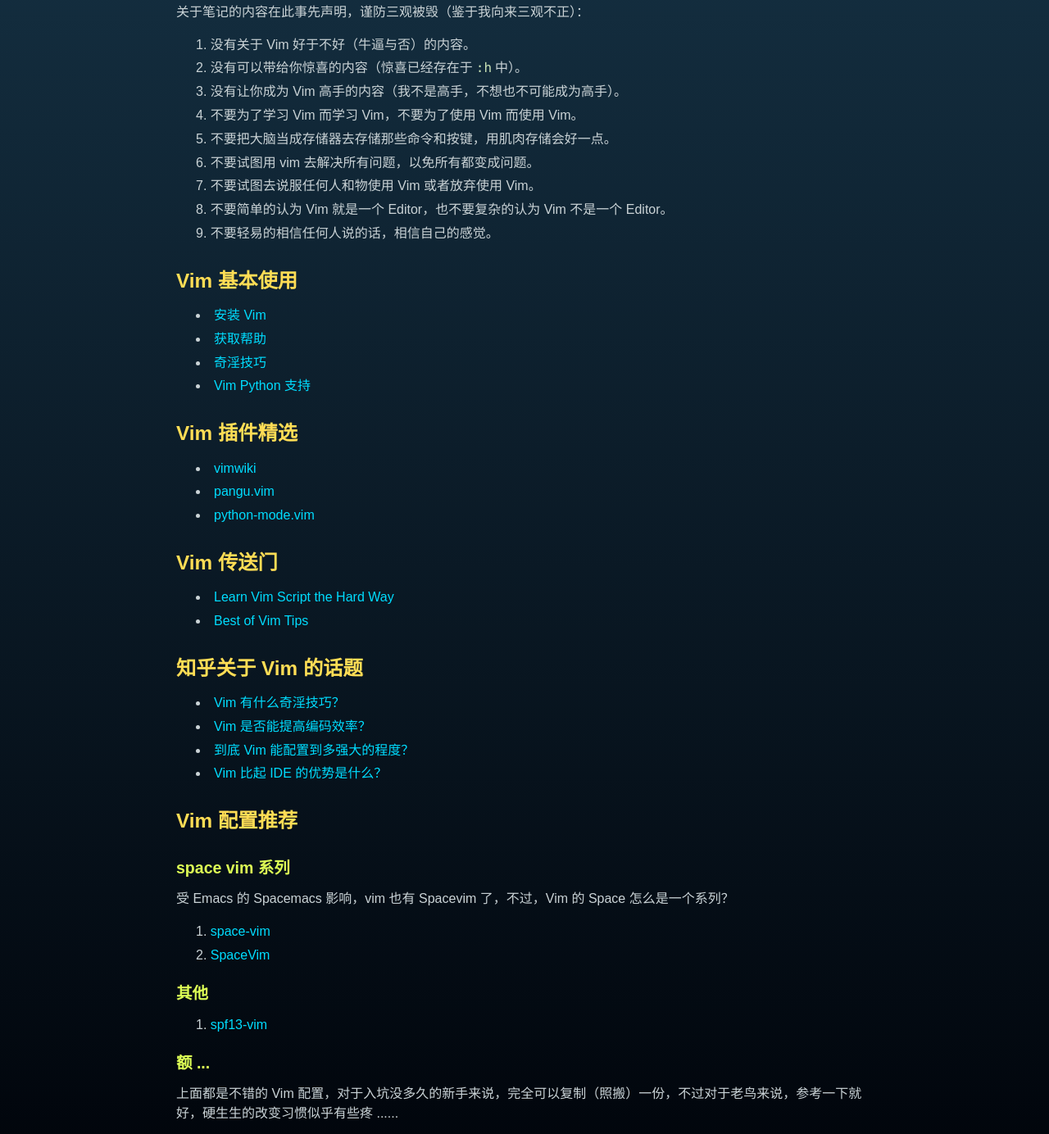
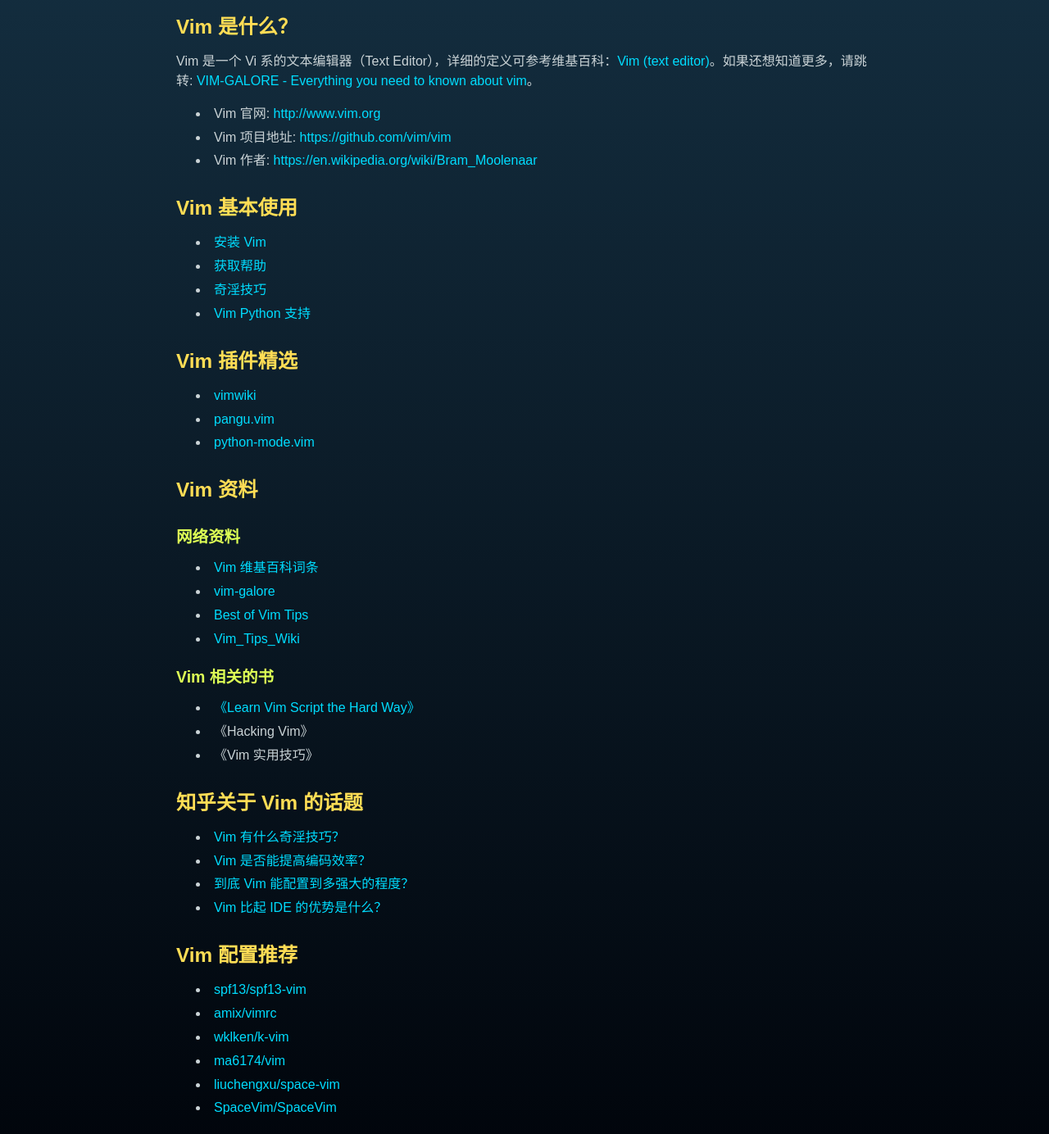
Before and after one commit to zcodes/vim-notes, a website: page docs/index.html in a window 1280 px wide. Shown: the part 336-1720 px from the top of the page at 82% size. Drawn offline with Linux system fonts and the light colour scheme.

Commit message:
更新文档

```diff
--- a/docs/index.html
+++ b/docs/index.html
@@ -28,39 +28,23 @@
 笔记页面的样式参考 <a href="https:&#47;&#47;xstarcd.github.io&#47;wiki&#47;index.html">Xstar's Wiki</a>，做了简单的调整，在此谢过 Xstar。
 </p>
 
+<div id="vim wiki-Vim 是什么？"><h2 id="Vim 是什么？">Vim 是什么？</h2></div>
+
 <p>
-关于笔记的内容在此事先声明，谨防三观被毁（鉴于我向来三观不正）：
+Vim 是一个 Vi 系的文本编辑器（Text Editor），详细的定义可参考维基百科：<a href="https:&#47;&#47;en.wikipedia.org&#47;wiki&#47;Vim_(text_editor)">Vim (text editor)</a>。如果还想知道更多，请跳转: <a href="https:&#47;&#47;github.com&#47;mhinz&#47;vim-galore">VIM-GALORE - Everything you need to known about vim</a>。
 </p>
 
-<ol>
+<ul>
 <li>
-没有关于 Vim 好于不好（牛逼与否）的内容。
+Vim 官网: <a href="http:&#47;&#47;www.vim.org">http://www.vim.org</a>
 
 <li>
-没有可以带给你惊喜的内容（惊喜已经存在于<code>:h</code>中）。
+Vim 项目地址: <a href="https:&#47;&#47;github.com&#47;vim&#47;vim">https://github.com/vim/vim</a>
 
 <li>
-没有让你成为 Vim 高手的内容（我不是高手，不想也不可能成为高手）。
+Vim 作者: <a href="https:&#47;&#47;en.wikipedia.org&#47;wiki&#47;Bram_Moolenaar">https://en.wikipedia.org/wiki/Bram_Moolenaar</a>
 
-<li>
-不要为了学习 Vim 而学习 Vim，不要为了使用 Vim 而使用 Vim。
-
-<li>
-不要把大脑当成存储器去存储那些命令和按键，用肌肉存储会好一点。
-
-<li>
-不要试图用 vim 去解决所有问题，以免所有都变成问题。
-
-<li>
-不要试图去说服任何人和物使用 Vim 或者放弃使用 Vim。
-
-<li>
-不要简单的认为 Vim 就是一个 Editor，也不要复杂的认为 Vim 不是一个 Editor。
-
-<li>
-不要轻易的相信任何人说的话，相信自己的感觉。
-
-</ol>
+</ul>
 
 <div id="vim wiki-Vim 基本使用"><h2 id="Vim 基本使用">Vim 基本使用</h2></div>
 <ul>
@@ -91,13 +75,34 @@
 
 </ul>
 
-<div id="vim wiki-Vim 传送门"><h2 id="Vim 传送门">Vim 传送门</h2></div>
+<div id="vim wiki-Vim 资料"><h2 id="Vim 资料">Vim 资料</h2></div>
+
+<div id="vim wiki-Vim 资料-网络资料"><h3 id="网络资料">网络资料</h3></div>
 <ul>
 <li>
-<a href="http:&#47;&#47;learnvimscriptthehardway.stevelosh.com&#47;">Learn Vim Script the Hard Way</a>
+<a href="https:&#47;&#47;en.wikipedia.org&#47;wiki&#47;Vim_(text_editor)">Vim 维基百科词条</a>
+
+<li>
+<a href="https:&#47;&#47;github.com&#47;mhinz&#47;vim-galore">vim-galore</a>
 
 <li>
 <a href="http:&#47;&#47;rayninfo.co.uk&#47;vimtips.html">Best of Vim Tips</a>
+
+<li>
+<a href="http:&#47;&#47;vim.wikia.com&#47;wiki&#47;Vim_Tips_Wiki">Vim_Tips_Wiki</a>
+
+</ul>
+
+<div id="vim wiki-Vim 资料-Vim 相关的书"><h3 id="Vim 相关的书">Vim 相关的书</h3></div>
+<ul>
+<li>
+<a href="http:&#47;&#47;learnvimscriptthehardway.stevelosh.com&#47;">《Learn Vim Script the Hard Way》</a>
+
+<li>
+《Hacking Vim》
+
+<li>
+《Vim 实用技巧》
 
 </ul>
 
@@ -118,31 +123,26 @@
 </ul>
 
 <div id="vim wiki-Vim 配置推荐"><h2 id="Vim 配置推荐">Vim 配置推荐</h2></div>
-<div id="vim wiki-Vim 配置推荐-space vim 系列"><h3 id="space vim 系列">space vim 系列</h3></div>
-<p>
-受 Emacs 的 Spacemacs 影响，vim 也有 Spacevim 了，不过，Vim 的 Space 怎么是一个系列？
-</p>
-
-<ol>
+<ul>
 <li>
-<a href="https:&#47;&#47;github.com&#47;liuchengxu&#47;space-vim">space-vim</a>
+<a href="https:&#47;&#47;github.com&#47;spf13&#47;spf13-vim">spf13/spf13-vim</a>
 
 <li>
-<a href="https:&#47;&#47;github.com&#47;SpaceVim&#47;SpaceVim">SpaceVim</a>
+<a href="https:&#47;&#47;github.com&#47;amix&#47;vimrc">amix/vimrc</a>
 
-</ol>
+<li>
+<a href="https:&#47;&#47;github.com&#47;wklken&#47;k-vim">wklken/k-vim</a>
 
-<div id="vim wiki-Vim 配置推荐-其他"><h3 id="其他">其他</h3></div>
-<ol>
 <li>
-<a href="https:&#47;&#47;github.com&#47;spf13&#47;spf13-vim">spf13-vim</a>
+<a href="https:&#47;&#47;github.com&#47;ma6174&#47;vim">ma6174/vim</a>
 
-</ol>
+<li>
+<a href="https:&#47;&#47;github.com&#47;liuchengxu&#47;space-vim">liuchengxu/space-vim</a>
 
-<div id="vim wiki-Vim 配置推荐-额 ..."><h3 id="额 ...">额 ...</h3></div>
-<p>
-上面都是不错的 Vim 配置，对于入坑没多久的新手来说，完全可以复制（照搬）一份，不过对于老鸟来说，参考一下就好，硬生生的改变习惯似乎有些疼 ......
-</p>
+<li>
+<a href="https:&#47;&#47;github.com&#47;SpaceVim&#47;SpaceVim">SpaceVim/SpaceVim</a>
+
+</ul>
 
     </div>
     <div id="footer">
```
Also changed, not shown: 1 other file.
